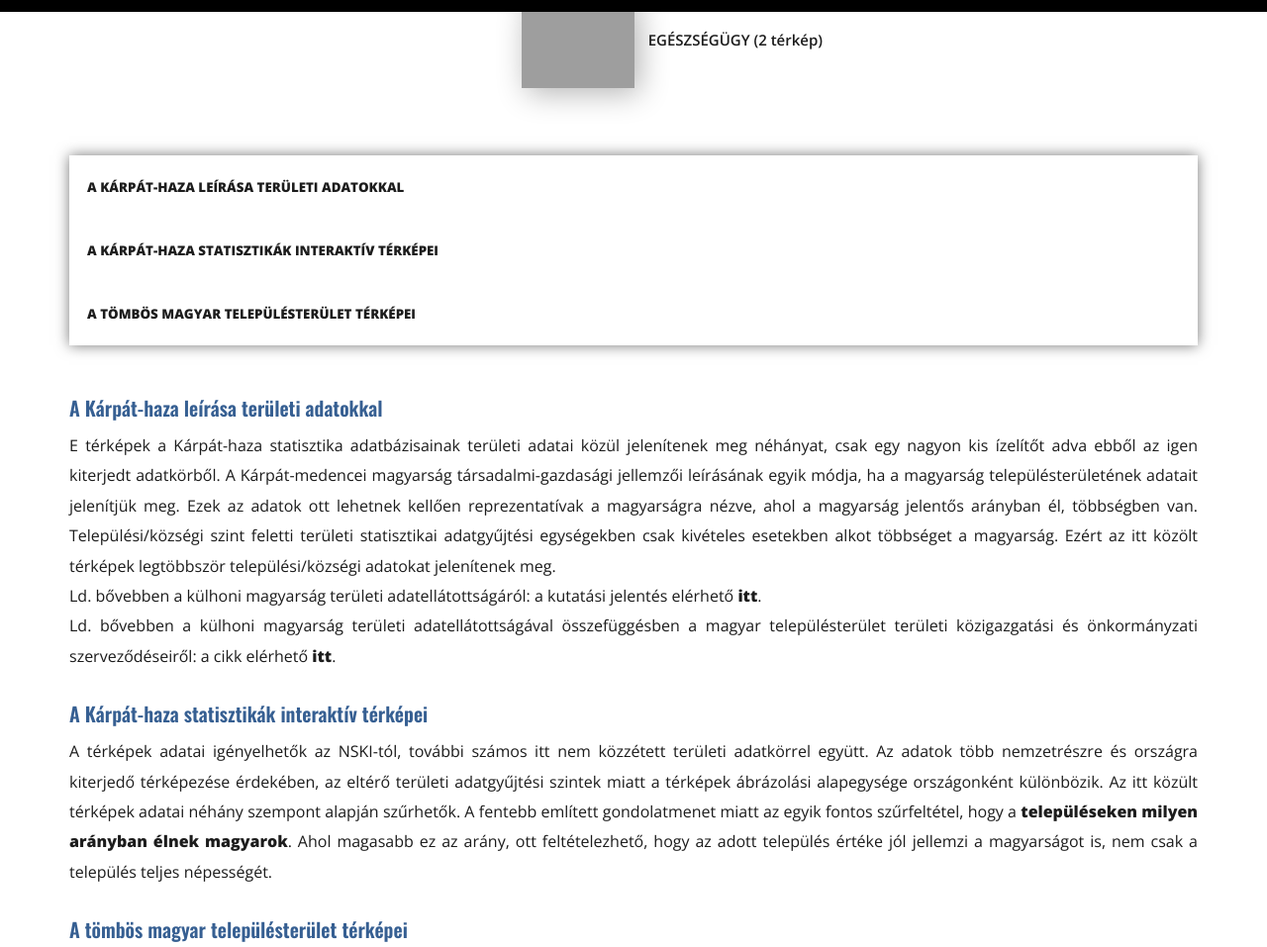
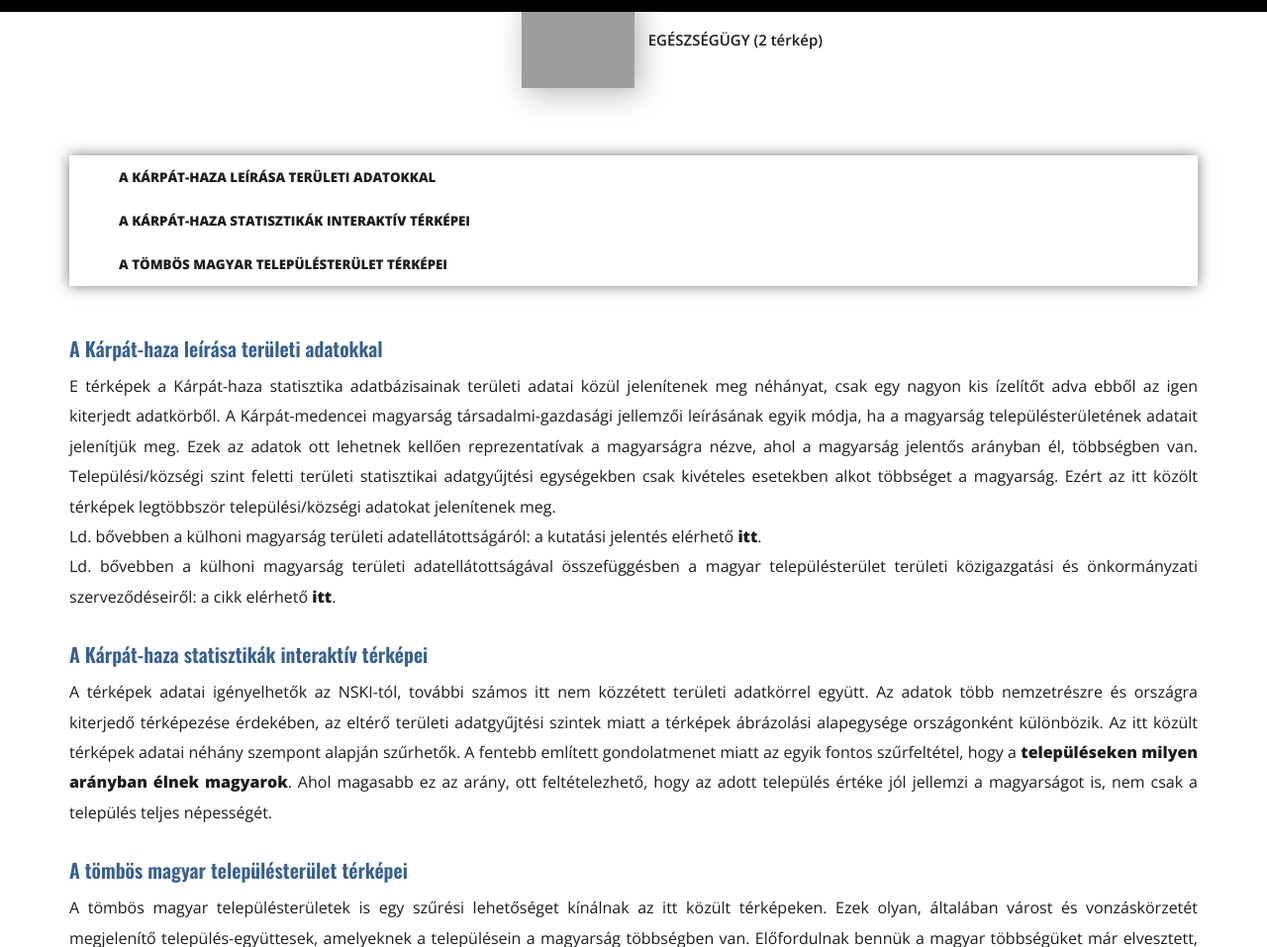
Before and after one commit to zsofi777/khs, a plain HTML site: page terkepek.html in a window 1280 px wide. Shown: the part 788-1745 px from the top of the page at 99% size. Drawn offline with nearby package versions, Linux system fonts and the light colour scheme; grey boxes are pictures that could not be loaded.

Commit message:
új layout

```diff
--- a/terkepek.html
+++ b/terkepek.html
@@ -114,7 +114,7 @@
           display: block;
           color: #1c1c1c;
           text-align: justify;
-          padding: 17px 18px;
+          padding: 7px 50px;
           text-decoration: none;
           font-weight: bold;
       }
```
